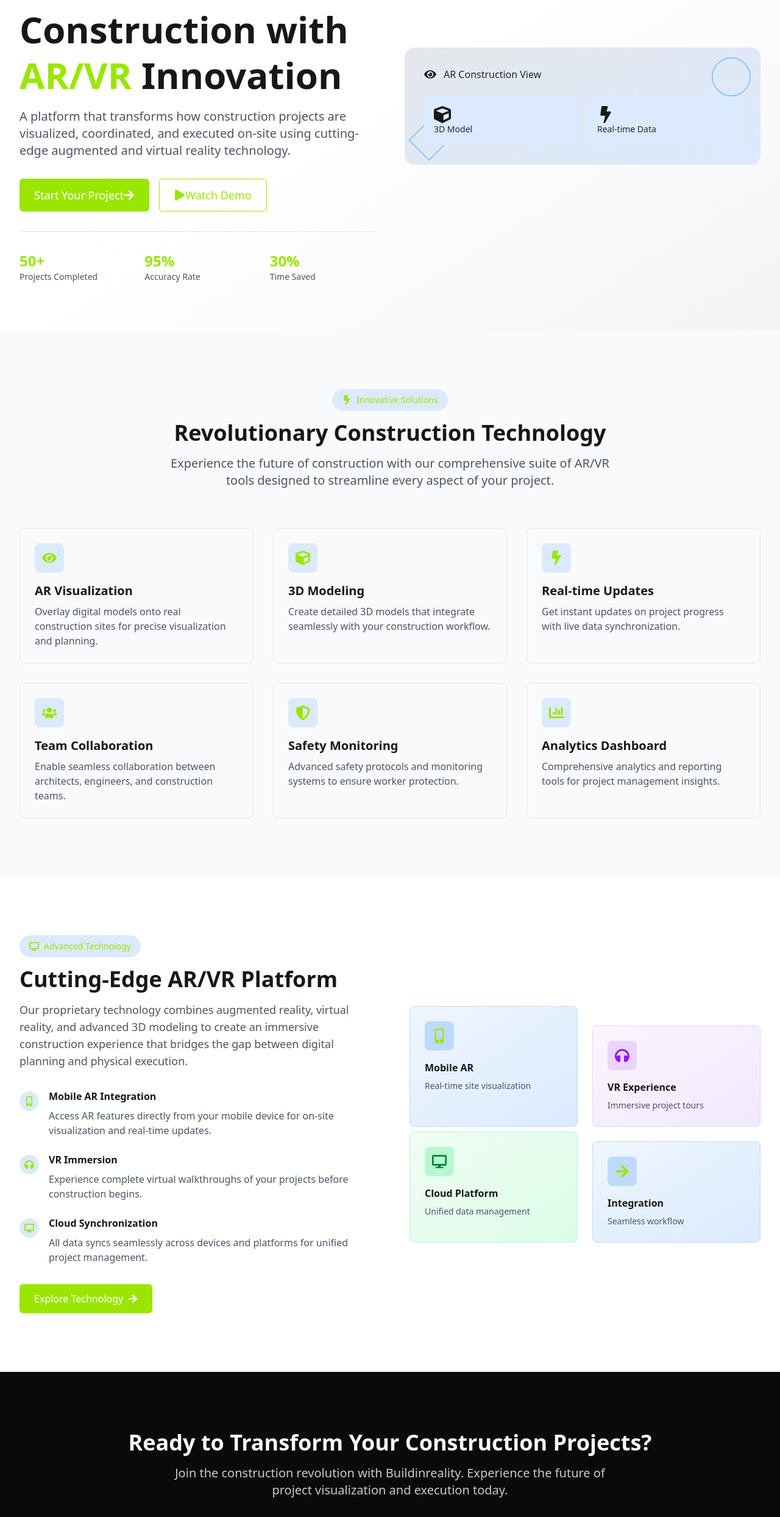
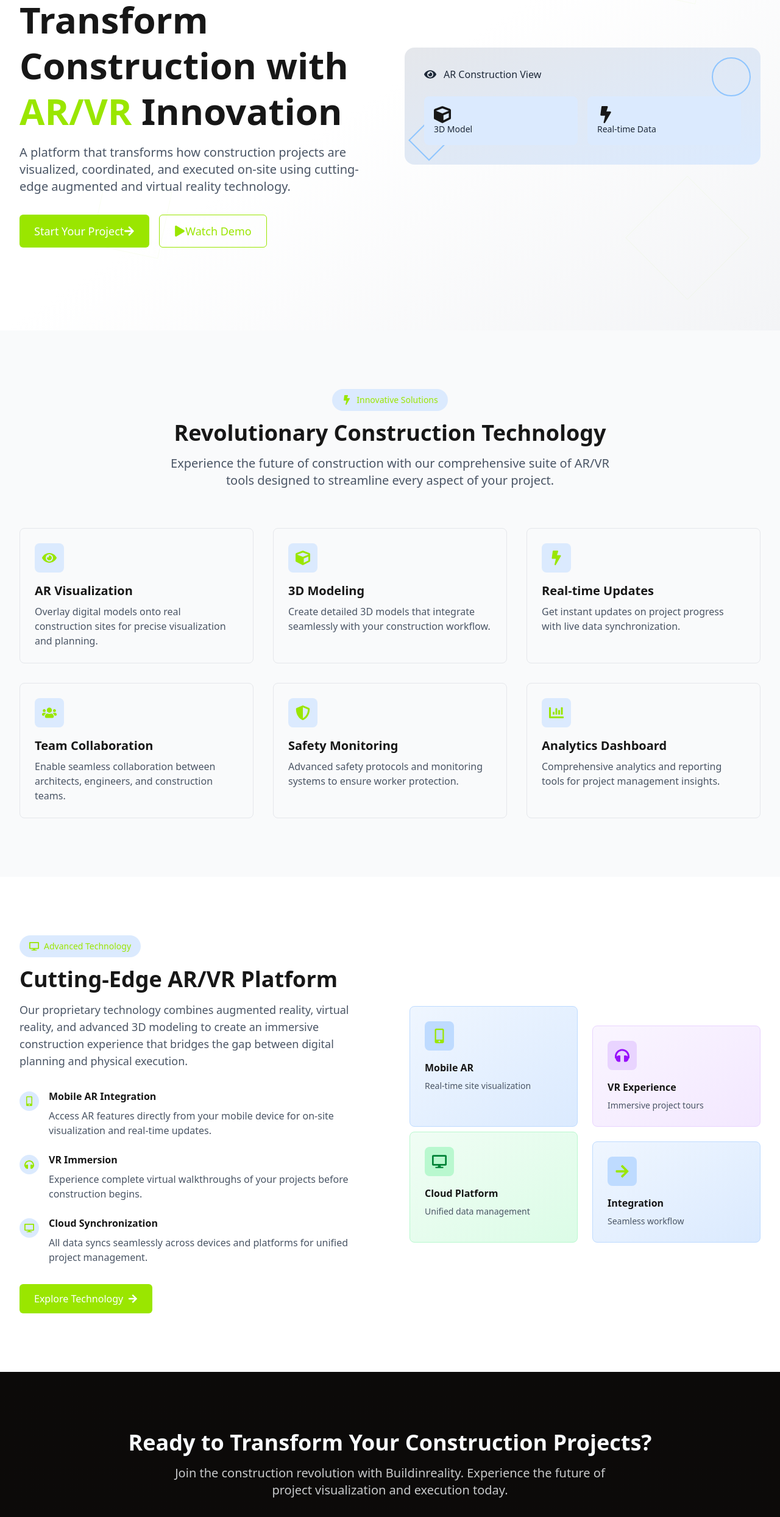
Before and after one commit to JayPinjarkar89/Buildinreality-website, a Next.js app: page / in a window 1280 px wide. Shown: the part 258-2746 px from the top of the page at 61% size. Built offline with nearby package versions, Linux system fonts and the light colour scheme.

Commit message:
updated  cta section

```diff
--- a/package.json
+++ b/package.json
@@ -18,6 +18,7 @@
   "devDependencies": {
     "@eslint/eslintrc": "^3",
     "@tailwindcss/postcss": "^4",
+    "@types/css-modules": "^1.0.5",
     "@types/node": "^20",
     "@types/react": "^19",
     "@types/react-dom": "^19",
--- a/src/app/layout.tsx
+++ b/src/app/layout.tsx
@@ -15,7 +15,7 @@ const geistMono = Geist_Mono({
 });
 
 export const metadata: Metadata = {
-  title: "Build in Reality – Transforming Construction with AR/VR Technology",
+  title: "BuildinReality – Transforming Construction with AR/VR Technology",
   description: "Discover Build in Reality, a cutting-edge platform revolutionizing construction through augmented and virtual reality. Enhance project visualization, coordination, and execution with our innovative AR/VR solutions.",
 };
 
@@ -30,9 +30,9 @@ export default function RootLayout({
       <body
         className={`${geistSans.variable} ${geistMono.variable} antialiased`}
       >
-          <Header />
+        <Header />
         {children}
-            <Footer />
+        <Footer />
       </body>
     </html>
   );
--- a/src/components/cta-section.tsx
+++ b/src/components/cta-section.tsx
@@ -20,7 +20,7 @@ export function CTASection() {
           </div>
 
           {/* Buttons */}
-          {/* <div className="flex flex-col sm:flex-row gap-4 justify-center">
+          <div className="flex flex-col sm:flex-row gap-4 justify-center">
             <button className="flex items-center justify-center gap-2 px-6 py-3 rounded-lg bg-lime-400 text-slate-900 font-semibold hover:bg-lime-400/90 transition">
               Start Your Project
               <FiArrowRight />
@@ -30,7 +30,7 @@ export function CTASection() {
               <FiPhone />
               Schedule Demo
             </button>
-          </div> */}
+          </div>
 
           {/* Contact Info */}
           <div className="pt-8 border-t border-slate-100/20">
--- a/src/components/hero-section.tsx
+++ b/src/components/hero-section.tsx
@@ -53,7 +53,7 @@ export function HeroSection() {
             </div>
 
             {/* Stats */}
-            <div className="grid grid-cols-3 gap-8 pt-8 border-t border-gray-200">
+            {/* <div className="grid grid-cols-3 gap-8 pt-8 border-t border-gray-200">
               <div>
                 <div className="text-2xl font-bold text-lime-400">50+</div>
                 <div className="text-sm text-gray-600">Projects Completed</div>
@@ -66,7 +66,7 @@ export function HeroSection() {
                 <div className="text-2xl font-bold text-lime-400">30%</div>
                 <div className="text-sm text-gray-600">Time Saved</div>
               </div>
-            </div>
+            </div> */}
           </div>
 
           {/* Visual */}
```
Also changed, not shown: 1 other file (tests, documents, lock files or other folders).
